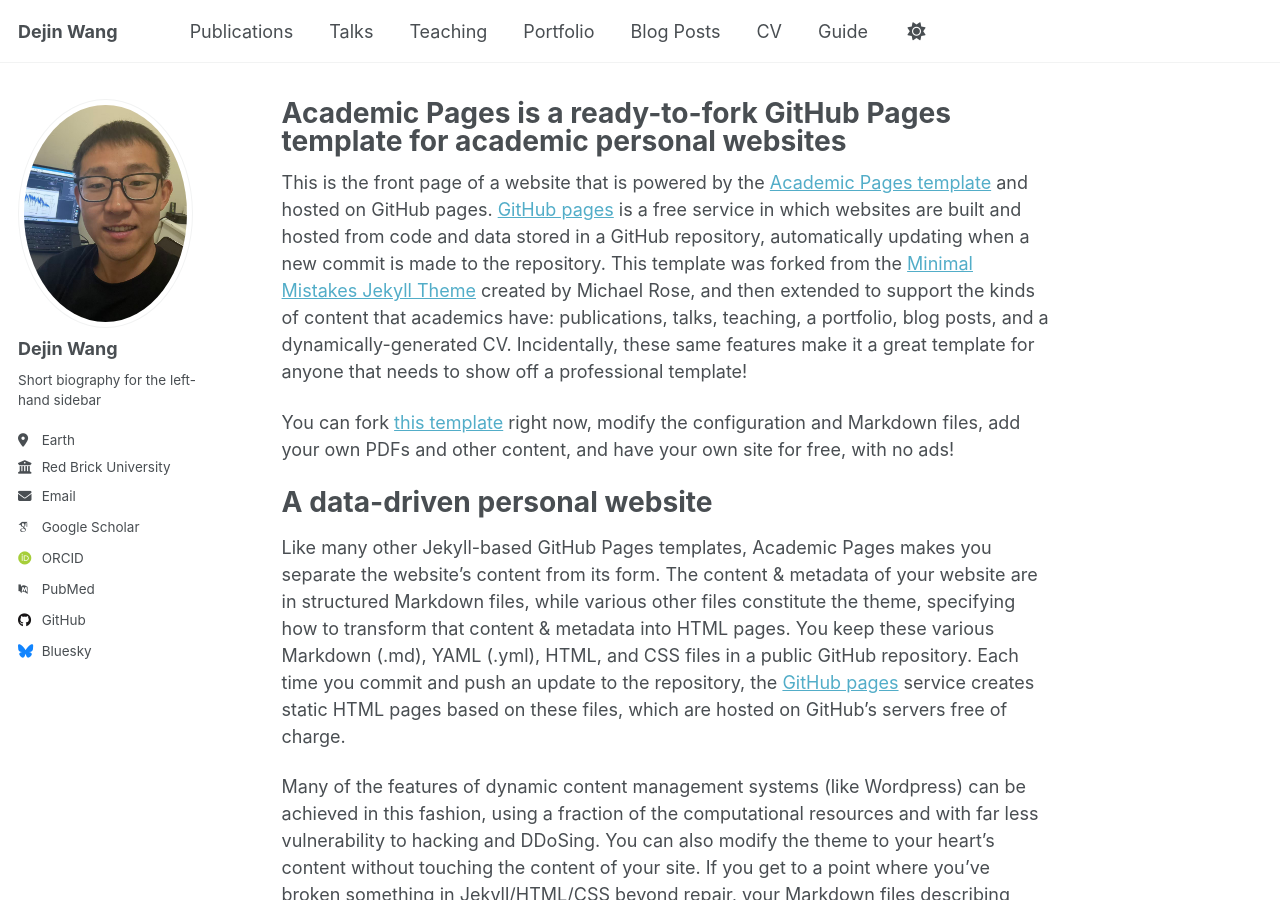
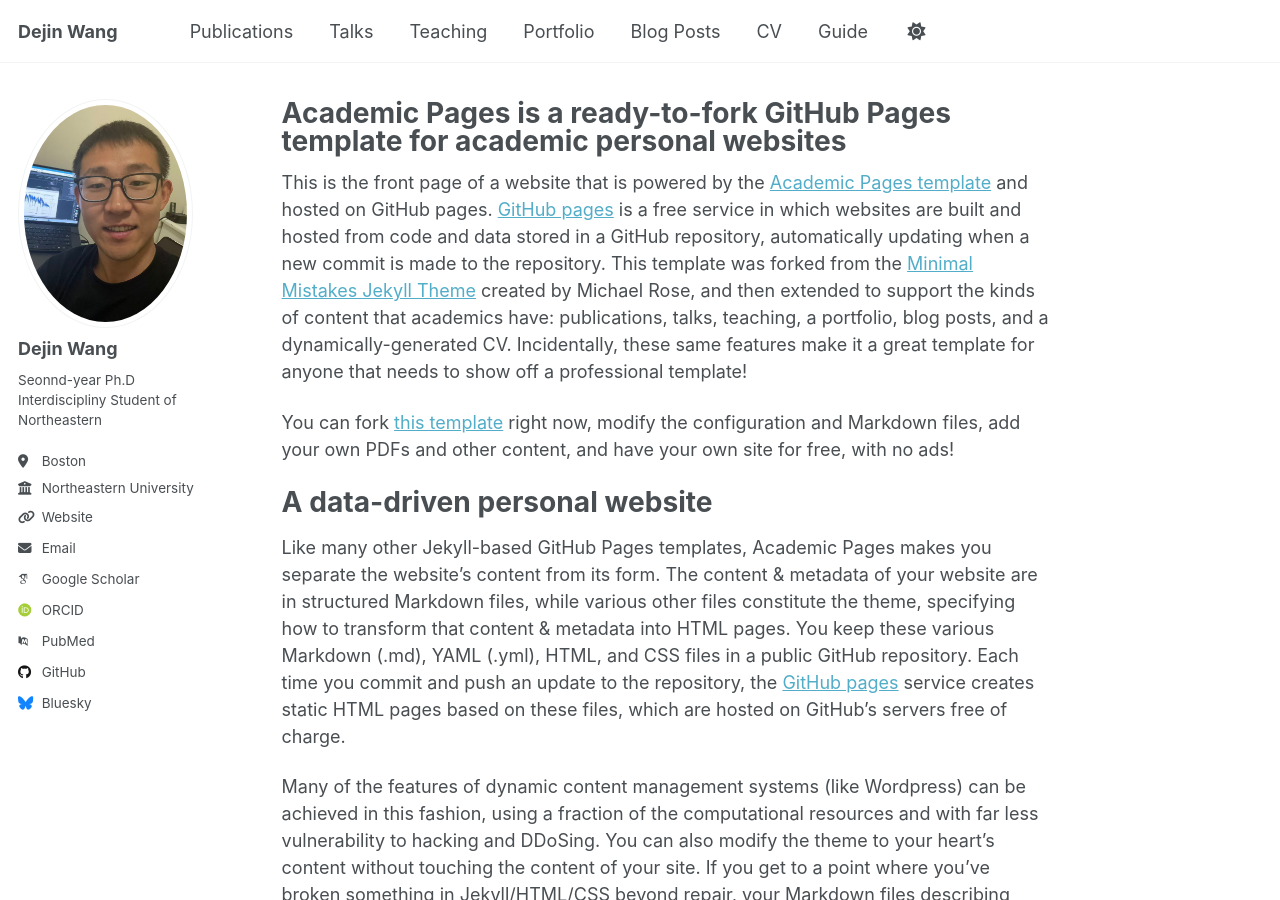
Before and after one commit to dejin-wang/dejin-wang.github.io, a Jekyll site: the page built from _pages/about.md, in a window 1280 px wide and 900 px high. Built offline with Jekyll 4.4.1, drawn with Linux system fonts in a browser that asks for light colours; some web fonts are replaced; a script that is not in the unit is left out.

Commit message:
Update personal information in _config.yml

```diff
--- a/_config.yml
+++ b/_config.yml
@@ -33,11 +33,11 @@ author:
   avatar           : "profile.jpg"
   name             : "Dejin Wang"
   pronouns         : # example: "He/his"
-  bio              : "Short biography for the left-hand sidebar"
-  location         : "Earth"
-  employer         : "Red Brick University"
-  uri              : # URL
-  email            : "none@example.org"
+  bio              : "Seonnd-year Ph.D Interdiscipliny Student of Northeastern"
+  location         : "Boston"
+  employer         : "Northeastern University"
+  uri              : "https://www.northeastern.edu/"
+  email            : "wang.dej@northeastern.edu"
 
   # Academic websites
   academia         : # URL
```
